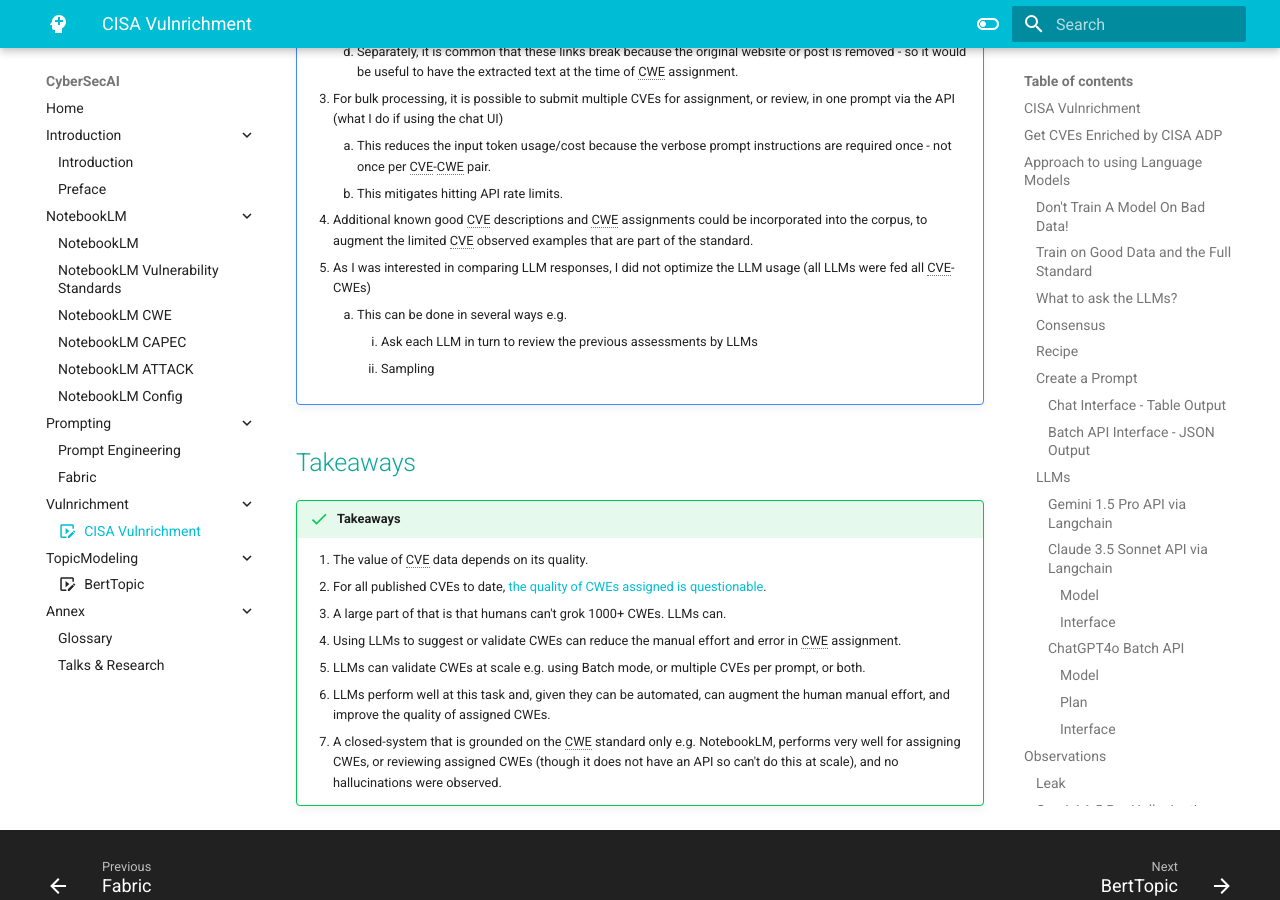
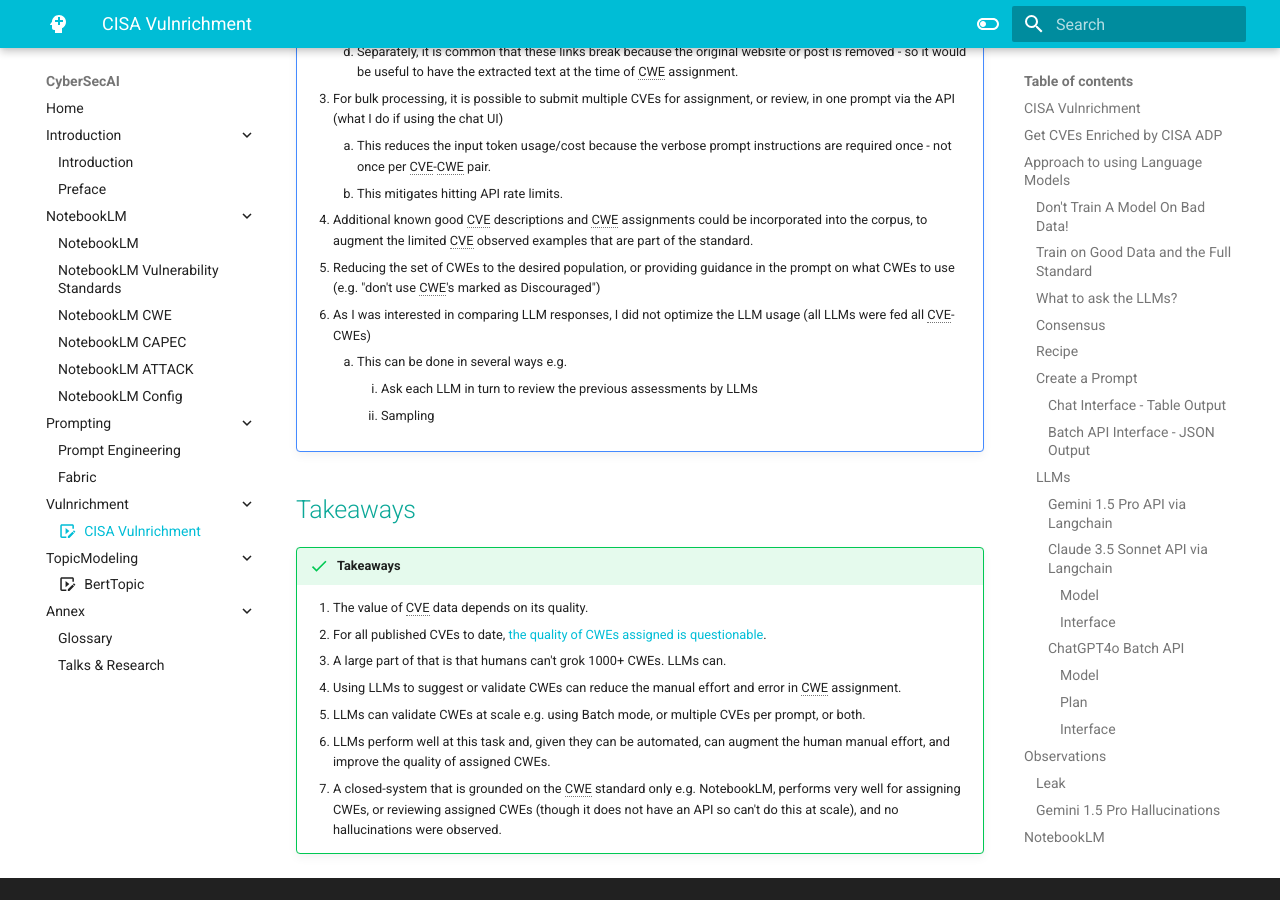
Before and after one commit to CyberSecAI/CyberSecAI.github.io, an MkDocs documentation site: the page built from docs/Vulnrichment/Vulnrichment.md, in a window 1280 px wide and 900 px high, scrolled down 10295 px. Built offline with MkDocs 1.6.1 and Material for MkDocs 9.7.7, drawn with Linux system fonts in a browser that asks for light colours; emoji names are drawn with the system emoji font; comment, search, counter and statistics services are not loaded.

Commit message:
don't use CWE's marked as Discouraged

```diff
--- a/docs/Vulnrichment/Vulnrichment.md
+++ b/docs/Vulnrichment/Vulnrichment.md
@@ -322,7 +322,8 @@ CVE-2023-49224
         1. This reduces the input token usage/cost because the verbose prompt instructions are required once - not once per CVE-CWE pair.
         2. This mitigates hitting API rate limits.
     4. Additional known good CVE descriptions and CWE assignments could be incorporated into the corpus, to augment the limited CVE observed examples that are part of the standard.
-    5. As I was interested in comparing LLM responses, I did not optimize the LLM usage (all LLMs were fed all CVE-CWEs)
+    5. Reducing the set of CWEs to the desired population, or providing guidance in the prompt on what CWEs to use (e.g. "don't use CWE's marked as Discouraged")
+    6. As I was interested in comparing LLM responses, I did not optimize the LLM usage (all LLMs were fed all CVE-CWEs)
         1. This can be done in several ways e.g.
               1. Ask each LLM in turn to review the previous assessments by LLMs
               2. Sampling
```
